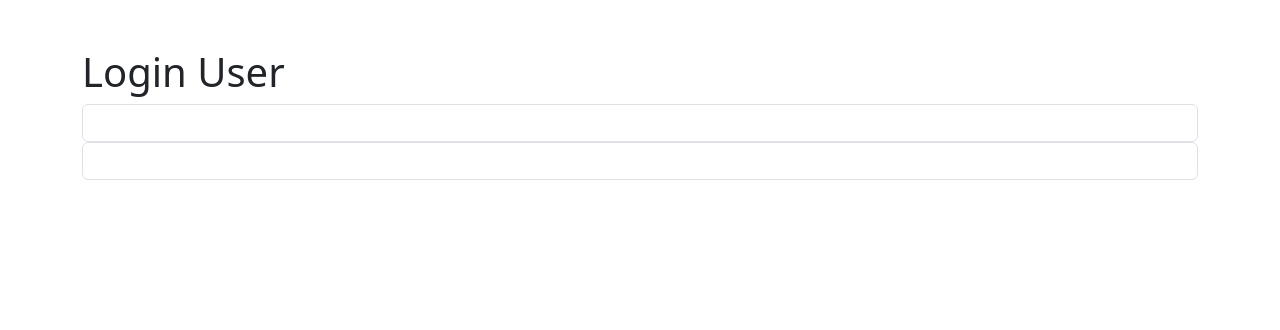
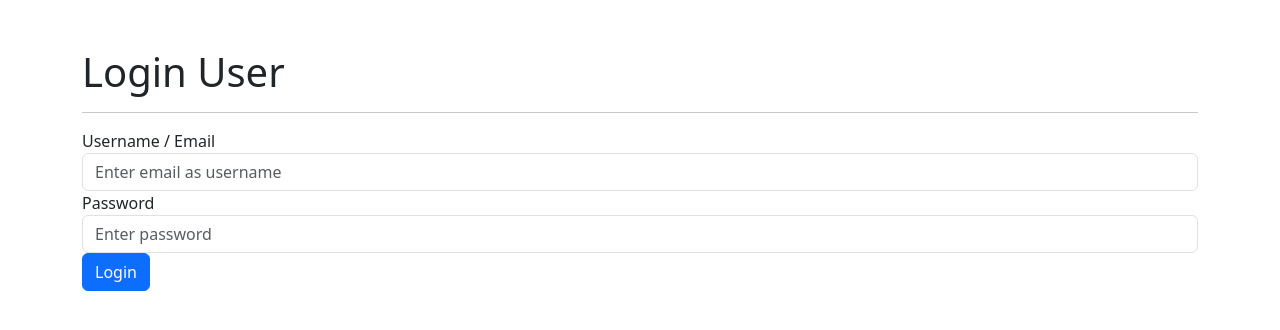
Before and after one commit to waltzacasio/posts, a CodeIgniter app: page /posts/index.php/pages/login in a window 1280 px wide. Shown: the part 56-386 px from the top of the page. Run offline with CodeIgniter, Linux system fonts and the light colour scheme.

Commit message:
finished codeigniter tutorial

```diff
--- a/application/config/routes.php
+++ b/application/config/routes.php
@@ -53,11 +53,14 @@ defined('BASEPATH') OR exit('No direct script access allowed');
 //these are pages/functions
 
 $route['login'] = 'pages/login';
+$route['logout'] = 'pages/logout';
+
 
 $route['add'] = 'pages/add';
 $route['edit/(:any)'] = 'pages/edit/$1';
 $route['delete'] = 'pages/delete';
 
+$route['search'] = 'pages/search';
 $route['default_controller'] = 'pages/view';
 
 $route['(:any)'] = 'pages/view/$1';
--- a/application/controllers/Pages.php
+++ b/application/controllers/Pages.php
@@ -14,7 +14,7 @@ class Pages extends CI_Controller{
 
             $data['title'] = "New Posts";
             $data['posts'] = $this->Posts_model->get_posts();
-
+            $data['total'] = count($data['posts']);
             //print_r($data['document']);
 
 
@@ -53,9 +53,37 @@ class Pages extends CI_Controller{
     }
 }
 
+public function search(){
+
+    $page ="home";
+    $param = $this->input->post('search');
+    if(!file_exists(APPPATH. 'views/pages/'.$page.'.php')){
+        show_404();
+    }
+
+    $data['title'] = "New Posts";
+    $data['posts'] = $this->Posts_model->get_posts_search($param);//padung ni sa model
+    $data['total'] = count($data['posts']);
+
+    //print_r($data['document']);
+
+
+
+    $this->load->view('templates/header');
+    $this->load->view('pages/'.$page, $data);
+    $this->load->view('templates/footer');
+
+}
+
 //this goes to the login page!
 
 public function login() {
+
+    $this->form_validation->set_error_delimiters('<div class="alert alert-danger">','</div>');
+    $this->form_validation->set_rules('username','username','required');
+    $this->form_validation->set_rules('password','password','required');
+
+    if($this->form_validation->run() == FALSE){
 
         $page ="login";
 
@@ -63,11 +91,55 @@ public function login() {
             show_404();
         }
 
+
         $this->load->view('templates/header');
         $this->load->view('pages/'.$page);
         $this->load->view('templates/footer');
 
+    }else{
+
+        $user_id = $this->Posts_model->login();
+
+        if($user_id){
+
+            $user_data = array(
+
+                'firstname' => $user_id['firstname'],
+                'lastname' => $user_id['lastname'],
+                'fullname' => $user_id['firstname'].' '.$user_id['lastname'],
+                'access' => $user_id['is_admin'],
+                'logged_in' => true
+
+            );
+
+            $this->session->set_userdata($user_data);
+            $this->session->set_flashdata('user_loggedin','You are now logged in as '.$this->session->fullname);
+            redirect(base_url());
+
+        } else{
+            $this->session->set_flashdata('failed_login','Login is invalid');
+            redirect('login');
         }
+
+    }
+}
+
+public function logout(){
+
+    $this->session->unset_userdata('firstname');
+    $this->session->unset_userdata('lastname');
+    $this->session->unset_userdata('fullname');
+    $this->session->unset_userdata('access');
+    $this->session->unset_userdata('logged_in');
+
+    $this->session->set_flashdata('user_loggedout', 'You are now loggged out');
+    redirect('login');
+}
+
+
+
+
+
 
 public function add() {
 
--- a/application/models/Posts_model.php
+++ b/application/models/Posts_model.php
@@ -10,7 +10,15 @@ class Posts_model extends CI_Model{
     public function get_posts(){
 
         $query = $this->db->get('post');
-        return $query->result_Array();
+        return $query->result_array();
+
+    }
+    //gikan ni sa pages/controller
+    public function get_posts_search($param){
+
+        $this->db->like('title', $param);
+        $query = $this->db->get('post');
+        return $query->result_array();
 
     }
 
@@ -67,4 +75,21 @@ class Posts_model extends CI_Model{
 
     }
 
+
+    public function login() {
+
+        $this->db->where('email', $this->input->post('username', true));
+        $this->db->where('password', $this->input->post('password', true));
+        $result = $this->db->get('user');
+
+        if($result->num_rows() == 1) {
+
+            return $result->row_array();
+
+        }else{
+
+            return false;
+        }
+    }
+
 }
--- a/application/views/pages/login.php
+++ b/application/views/pages/login.php
@@ -1,10 +1,24 @@
 <h1>Login User</h1>
+<hr>
+
+<?php if($this->session->flashdata('failed_login')) : ?>
+    <?= '<p class="alert alert-danger">'.$this->session->flashdata('failed_login').'</p>';?>
+<?php endif;?>
+
+<?php if($this->session->flashdata('user_loggedout')) : ?>
+    <?= '<p class="alert alert-success">'.$this->session->flashdata('user_loggedout').'</p>';?>
+<?php endif;?>
+
+<?= validation_errors();?>
+
+<?= form_open('login');?>
 <div class="form-group">
-
-    <input type="text" name="username" value="<?= set_value('username');?>" class="form-control">
+    <label>Username / Email</label>
+    <input type="email" name="username" value="<?= set_value('username');?>" class="form-control" placeholder="Enter email as username">
 </div>
 
 <div class="form-group">
-
-    <input type="password" name="password" class="form-control">
+    <label>Password</label>
+    <input type="password" name="password" class="form-control" placeholder="Enter password">
 </div>
+<button typ="submit" class="btn btn-primary">Login</button>
--- a/application/views/pages/single.php
+++ b/application/views/pages/single.php
@@ -3,7 +3,9 @@
 <p><?= $body;?></p>
 <br>
 <p>Date published : <?= $date; ?></p>
+<?php if($this->session->logged_in == true && $this->session->access == 1){ ?>
 <div class="btn-group">
     <a href="edit/<?= $id;?>" class="btn btn-primary">Edit</a>
     <button type="button" class="btn btn-danger" data-bs-toggle="modal" data-bs-target="#exampleModal">Delete</button>
 </div>
+<?php } ?>
--- a/application/views/templates/header.php
+++ b/application/views/templates/header.php
@@ -25,12 +25,21 @@
           <li class="nav-item">
             <a class="nav-link" href="add">Add New Post</a>
           </li>
+          <?php if($this->session->logged_in){?>
           <li class="nav-item">
+            <a class="nav-link" href="<?= base_url();?>logout">Logout</a>
+          </li>
+          <li class="nav-item">
+            <a class="nav-link" href="#"><?= $this->session->fullname;?></a>
+          </li>
+          <?php } else {?>
+            <li class="nav-item">
             <a class="nav-link" href="<?= base_url();?>login">Login</a>
           </li>
+          <?php } ?>
         </ul>
-        <form class="d-flex" role="search">
-          <input class="form-control me-2" type="search" placeholder="Search" aria-label="Search">
+        <form class="d-flex" role="search" method="post" action="<?= base_url();?>search">
+          <input class="form-control me-2" name="search" type="search" placeholder="Search" aria-label="Search">
           <button class="btn btn-outline-success" type="submit">Search</button>
         </form>
       </div>
```
Also changed, not shown: application/views/pages/home.php (+9 -1 lines). Lines whose indentation alone changed are shown as unchanged.
